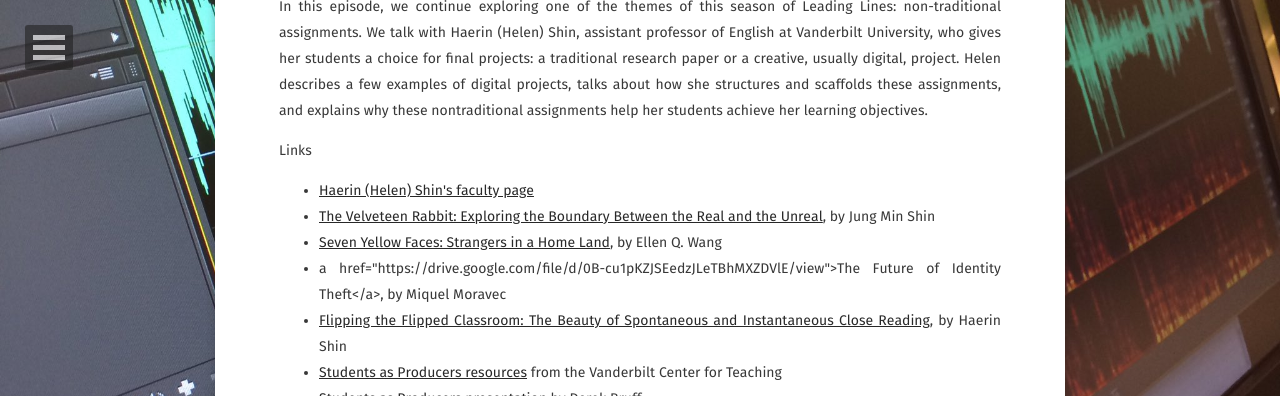
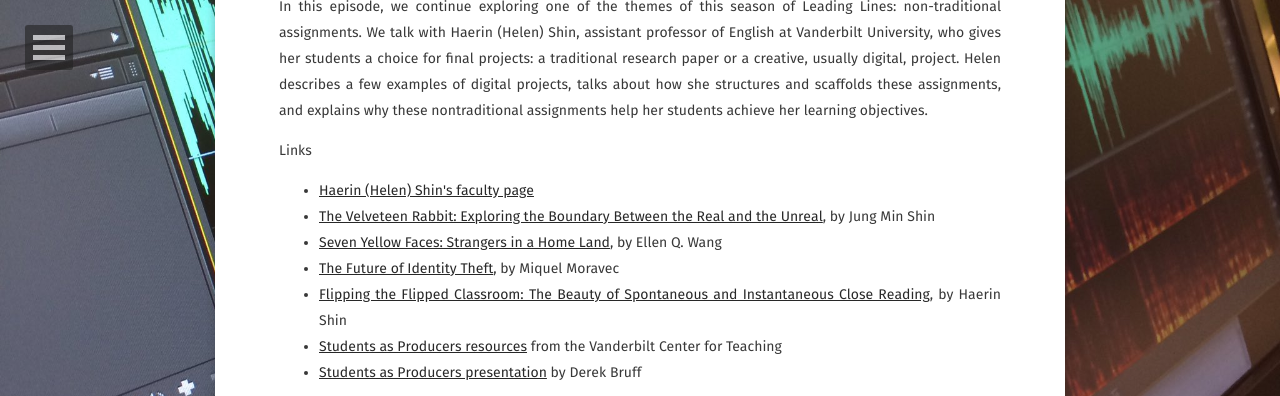
Before and after one commit to leadinglinespod/leadinglinespod.github.io, a Jekyll site: the page built from _posts/2017-09-04-episode-024.md, in a window 1280 px wide and 900 px high, scrolled down 340 px, cut to the strip 0-396 px from the top of the window. Built offline with Jekyll 4.4.1, drawn with Linux system fonts in a browser that asks for light colours; some web fonts are replaced; comment, search, counter and statistics services are not loaded.

Commit message:
Update 2017-09-04-episode-024.md

```diff
--- a/_posts/2017-09-04-episode-024.md
+++ b/_posts/2017-09-04-episode-024.md
@@ -19,7 +19,7 @@ Links
 <li><a href="https://as.vanderbilt.edu/english/bio/haerin-shin">Haerin (Helen) Shin's faculty page</a></li>
 <li><a href="http://jasmine138.wixsite.com/velveteenrabbit">The Velveteen Rabbit: Exploring the Boundary Between the Real and the Unreal</a>, by Jung Min Shin</li>
 <li><a href="http://lnwang95.wixsite.com/seven-yellow-faces">Seven Yellow Faces: Strangers in a Home Land</a>, by Ellen Q. Wang</li>
-<li>a href="https://drive.google.com/file/d/0B-cu1pKZJSEedzJLeTBhMXZDVlE/view">The Future of Identity Theft</a>, by Miquel Moravec</li>
+<li><a href="https://drive.google.com/file/d/0B-cu1pKZJSEedzJLeTBhMXZDVlE/view">The Future of Identity Theft</a>, by Miquel Moravec</li>
 <li><a href="https://tomprof.stanford.edu/posting/1435">Flipping the Flipped Classroom: The Beauty of Spontaneous and Instantaneous Close Reading</a>, by Haerin Shin</li>
 <li><a href="https://cft.vanderbilt.edu/tag/students-as-producers/">Students as Producers resources</a> from the Vanderbilt Center for Teaching</li>
 <li><a href="https://prezi.com/1cnevevepyjo/jitt-2017-students-as-producers/">Students as Producers presentation</a> by Derek Bruff</li>
```
